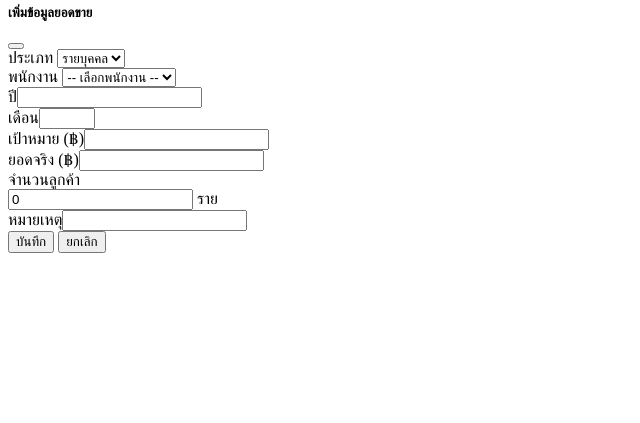
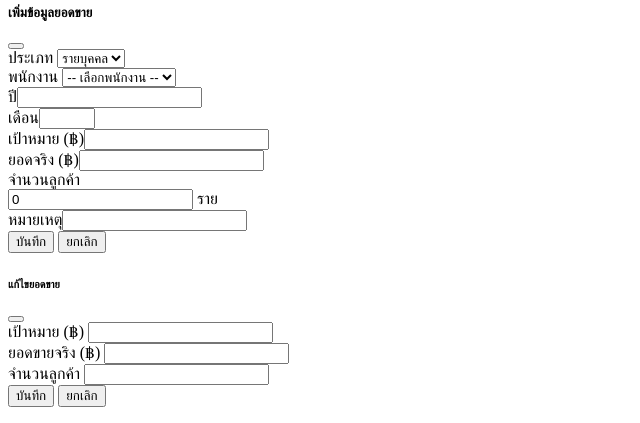
Before and after one commit to bankpatcharapolt/hrm_tgsmartlife, a CodeIgniter app: the page made by application/views/admin/sales/index.php in a window 1280 px wide. Shown: the part 1508-1931 px from the top of the page, without its empty margins (0-640 px from the left). Before the commit the page ends 1761 px from the top, so only its background shows below. Run offline with CodeIgniter, Linux system fonts and the light colour scheme; data that the repository does not hold is empty.

Commit message:
เพิ่มให้แก้ไขยอดขายได้

```diff
--- a/application/views/admin/sales/index.php
+++ b/application/views/admin/sales/index.php
@@ -164,7 +164,18 @@ foreach ($records_team as $r) {
                   <small><?=number_format($pct,1)?>%</small>
                 </td>
                 <td><span class="badge bg-<?=$r->sales_type==='individual'?'primary':'success'?>"><?=$r->sales_type==='individual'?'รายบุคคล':'ทีม'?></span></td>
-                <td><a href="<?=base_url('admin/sales/delete/'.$r->id)?>" onclick="return confirm('ลบรายการนี้?')" class="btn btn-outline-danger btn-sm px-2 py-0"><i class="bi bi-trash"></i></a></td>
+                <td>
+                  <button type="button"
+                    onclick="openEditSales(<?=$r->id?>,<?=$r->target_amount?>,<?=$r->actual_amount?>,<?=$r->customer_count??0?>)"
+                    class="btn btn-outline-secondary btn-sm px-2 py-0 me-1">
+                    <i class="bi bi-pencil"></i>
+                  </button>
+                  <a href="<?=base_url('admin/sales/delete/'.$r->id)?>"
+                     onclick="return confirm('ลบรายการนี้?')"
+                     class="btn btn-outline-danger btn-sm px-2 py-0">
+                    <i class="bi bi-trash"></i>
+                  </a>
+                </td>
               </tr>
               <?php endforeach;else:?>
               <tr><td colspan="8" class="text-center text-muted py-4">ไม่มีข้อมูลยอดขาย</td></tr>
@@ -455,3 +466,52 @@ new Chart(document.getElementById('salesChart').getContext('2d'),{
     scales:{y:{ticks:{callback:function(v){return '฿'+Number(v).toLocaleString();},font:{family:'Sarabun'}}}}}
 });
 </script>
+
+<!-- ── Edit Sales Modal ─────────────────────────────────────────── -->
+<div class="modal fade" id="editSalesModal" tabindex="-1">
+  <div class="modal-dialog modal-sm">
+    <div class="modal-content">
+      <div class="modal-header py-2">
+        <h6 class="modal-title"><i class="bi bi-pencil me-2"></i>แก้ไขยอดขาย</h6>
+        <button class="btn-close btn-sm" data-bs-dismiss="modal"></button>
+      </div>
+      <form id="editSalesForm" method="POST" action="">
+        <input type="hidden" name="<?=$this->security->get_csrf_token_name()?>" value="<?=$this->security->get_csrf_hash()?>">
+        <div class="modal-body">
+          <div class="mb-2">
+            <label class="form-label small fw-semibold">เป้าหมาย (฿)</label>
+            <input type="number" name="target_amount" id="editTarget"
+                   class="form-control form-control-sm" min="0" step="1000" required>
+          </div>
+          <div class="mb-2">
+            <label class="form-label small fw-semibold">ยอดขายจริง (฿)</label>
+            <input type="number" name="actual_amount" id="editActual"
+                   class="form-control form-control-sm" min="0" step="1000" required>
+          </div>
+          <div class="mb-2">
+            <label class="form-label small fw-semibold">จำนวนลูกค้า</label>
+            <input type="number" name="customer_count" id="editCustomer"
+                   class="form-control form-control-sm" min="0" step="1">
+          </div>
+        </div>
+        <div class="modal-footer py-2">
+          <button type="submit" class="btn btn-primary btn-sm">
+            <i class="bi bi-save me-1"></i>บันทึก
+          </button>
+          <button type="button" class="btn btn-outline-secondary btn-sm" data-bs-dismiss="modal">ยกเลิก</button>
+        </div>
+      </form>
+    </div>
+  </div>
+</div>
+
+<script>
+function openEditSales(id, target, actual, customer) {
+  document.getElementById('editSalesForm').action = '<?=base_url('admin/sales/update/')?>' + id;
+  document.getElementById('editTarget').value   = target;
+  document.getElementById('editActual').value   = actual;
+  document.getElementById('editCustomer').value = customer;
+  var modal = new bootstrap.Modal(document.getElementById('editSalesModal'));
+  modal.show();
+}
+</script>
```
Also changed, not shown: application/controllers/admin/Sales.php (+18 -0 lines).
